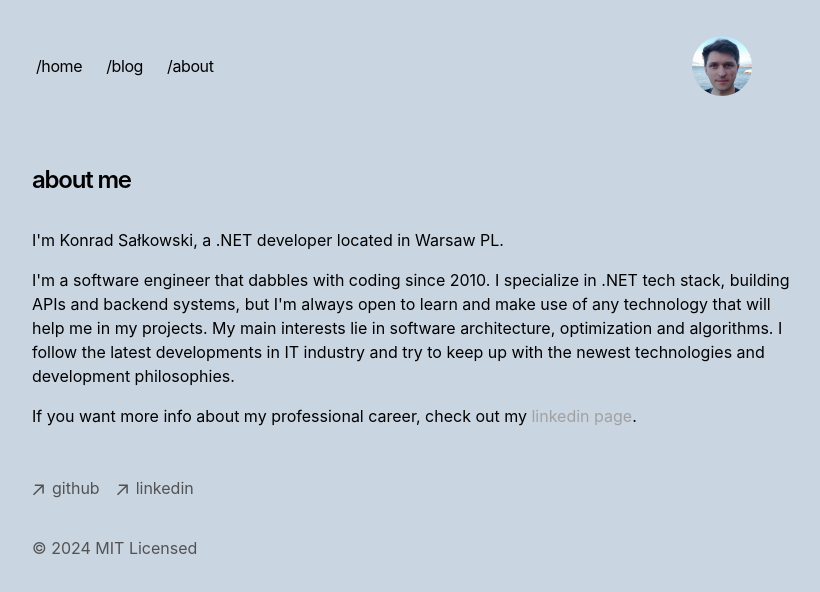
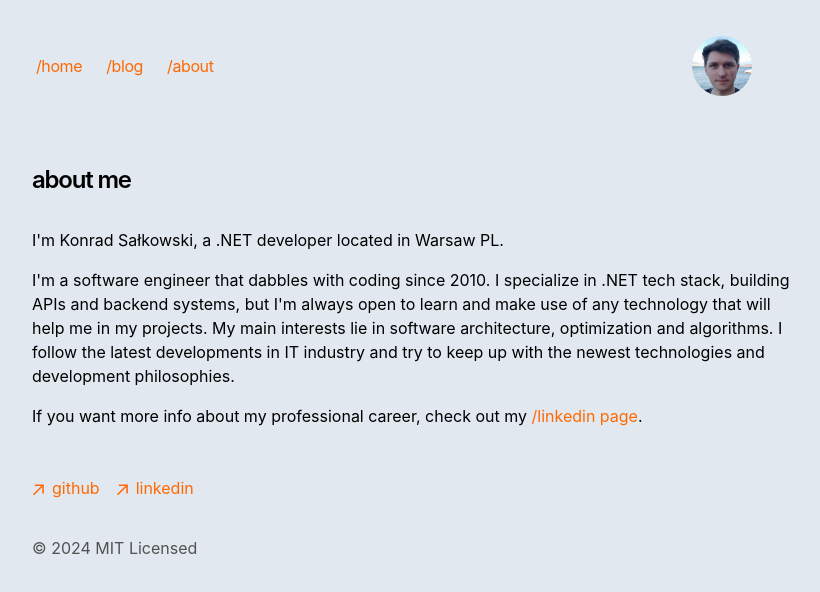
Before and after one commit to ksalk/ksalk.github.io, a Next.js app: page /about in a window 1280 px wide. Shown: the top 592 px of the page, without its empty margins (224-1044 px from the left). Built offline with nearby package versions, Linux system fonts and the light colour scheme.

Commit message:
Change page color palette to gray/orange

```diff
--- a/app/about/page.tsx
+++ b/app/about/page.tsx
@@ -22,9 +22,8 @@ export default function Page() {
       <p className="mb-4">
         {`If you want more info about my professional career, check out my `}
         <Link
-          href="https://www.linkedin.com/in/konrad-salkowski/"
-          className='text-neutral-400 dark:text-teal-400'>
-          linkedin page
+          href="https://www.linkedin.com/in/konrad-salkowski/">
+          /linkedin page
         </Link>
         {`.`}
       </p>
--- a/app/global.css
+++ b/app/global.css
@@ -26,6 +26,12 @@
   }
   html {
     color-scheme: dark;
+  }
+}
+
+.dark\:bg-dark {
+  @media (prefers-color-scheme: dark) {
+    background-color: #393E46;
   }
 }
 
@@ -150,9 +156,9 @@ table {
 }
 
 a {
-  @apply hover:text-neutral-800 dark:hover:text-teal-200;
+  @apply text-orange-500 dark:text-orange-300 hover:text-orange-700 dark:hover:text-orange-500;
 }
 
 a p {
-  @apply hover:text-neutral-800 dark:hover:text-teal-200;
+  @apply text-orange-500 dark:text-orange-300 hover:text-orange-700 dark:hover:text-orange-500;
 }
--- a/app/layout.tsx
+++ b/app/layout.tsx
@@ -47,7 +47,7 @@ export default function RootLayout({
     <html
       lang="en"
       className={cx(
-        'text-black bg-slate-300 dark:text-white dark:bg-slate-800',
+        'text-black bg-slate-200 dark:text-white dark:bg-dark',
         GeistSans.variable,
         GeistMono.variable
       )}
```
